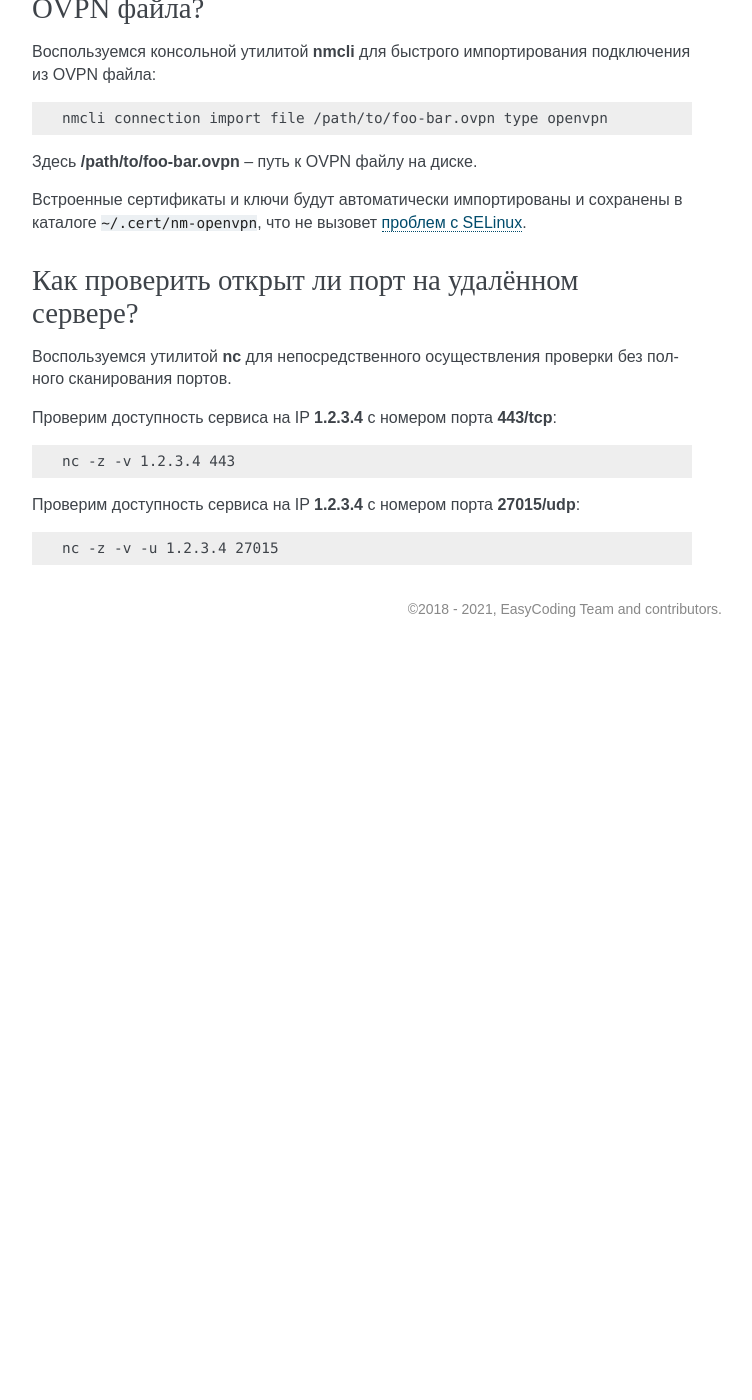
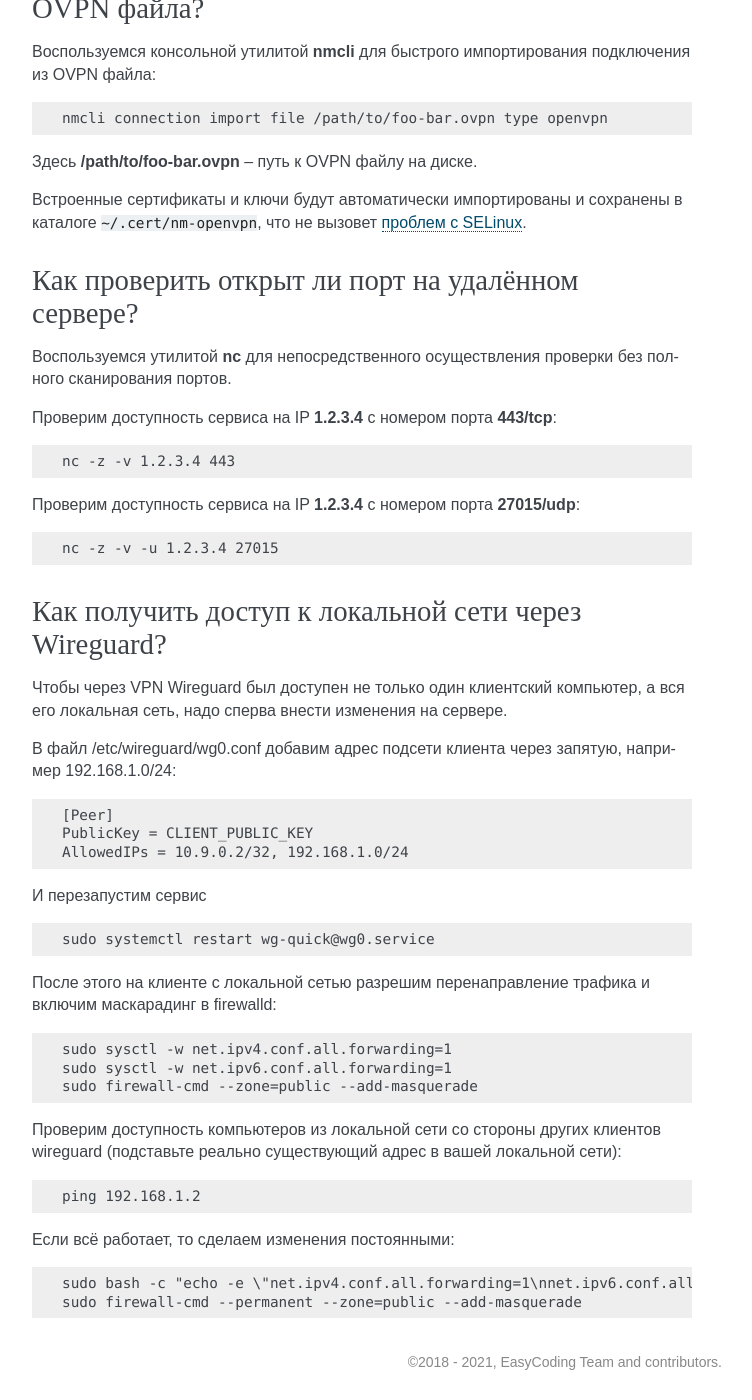
Before and after one commit to RussianFedora/FAQ, a Sphinx documentation site: the page built from source/networking.rst, in a window 1280 px wide and 1400 px high, scrolled down 11562 px. Shown: the whole window, without its empty margins (388-1140 px from the left). Built offline with Sphinx 7.4.7, drawn with Linux system fonts in a browser that asks for light colours; comment, search, counter and statistics services are not loaded; before the commit the page ends 12209 px from its top, so only the background shows below that; some of the changed text lies outside the part shown.

Commit message:
Added wireguard LAN instructions.

```diff
--- a/source/networking.rst
+++ b/source/networking.rst
@@ -679,3 +679,46 @@
 .. code-block:: text
 
     nc -z -v -u 1.2.3.4 27015
+
+.. index:: wireguard, lan
+.. _wireguard_lan:
+
+Как получить доступ к локальной сети через Wireguard?
+======================================================
+
+Чтобы через VPN Wireguard был доступен не только один клиентский компьютер, а вся его локальная сеть, надо сперва внести изменения на сервере.
+
+В файл /etc/wireguard/wg0.conf добавим адрес подсети клиента через запятую, например 192.168.1.0/24:
+
+.. code-block:: text
+
+    [Peer]
+    PublicKey = CLIENT_PUBLIC_KEY
+    AllowedIPs = 10.9.0.2/32, 192.168.1.0/24
+
+И перезапустим сервис
+
+.. code-block:: text
+
+    sudo systemctl restart wg-quick@wg0.service
+
+После этого на клиенте с локальной сетью разрешим перенаправление трафика и включим маскарадинг в firewalld:
+
+.. code-block:: text
+
+    sudo sysctl -w net.ipv4.conf.all.forwarding=1
+    sudo sysctl -w net.ipv6.conf.all.forwarding=1
+    sudo firewall-cmd --zone=public --add-masquerade
+
+Проверим доступность компьютеров из локальной сети со стороны других клиентов wireguard (подставьте реально существующий адрес в вашей локальной сети):
+
+.. code-block:: text
+
+    ping 192.168.1.2
+
+Если всё работает, то сделаем изменения постоянными:
+
+.. code-block:: text
+
+    sudo bash -c "echo -e \"net.ipv4.conf.all.forwarding=1\nnet.ipv6.conf.all.forwarding=1\" > /etc/sysctl.d/99-wireguard.conf"
+    sudo firewall-cmd --permanent --zone=public --add-masquerade
```
